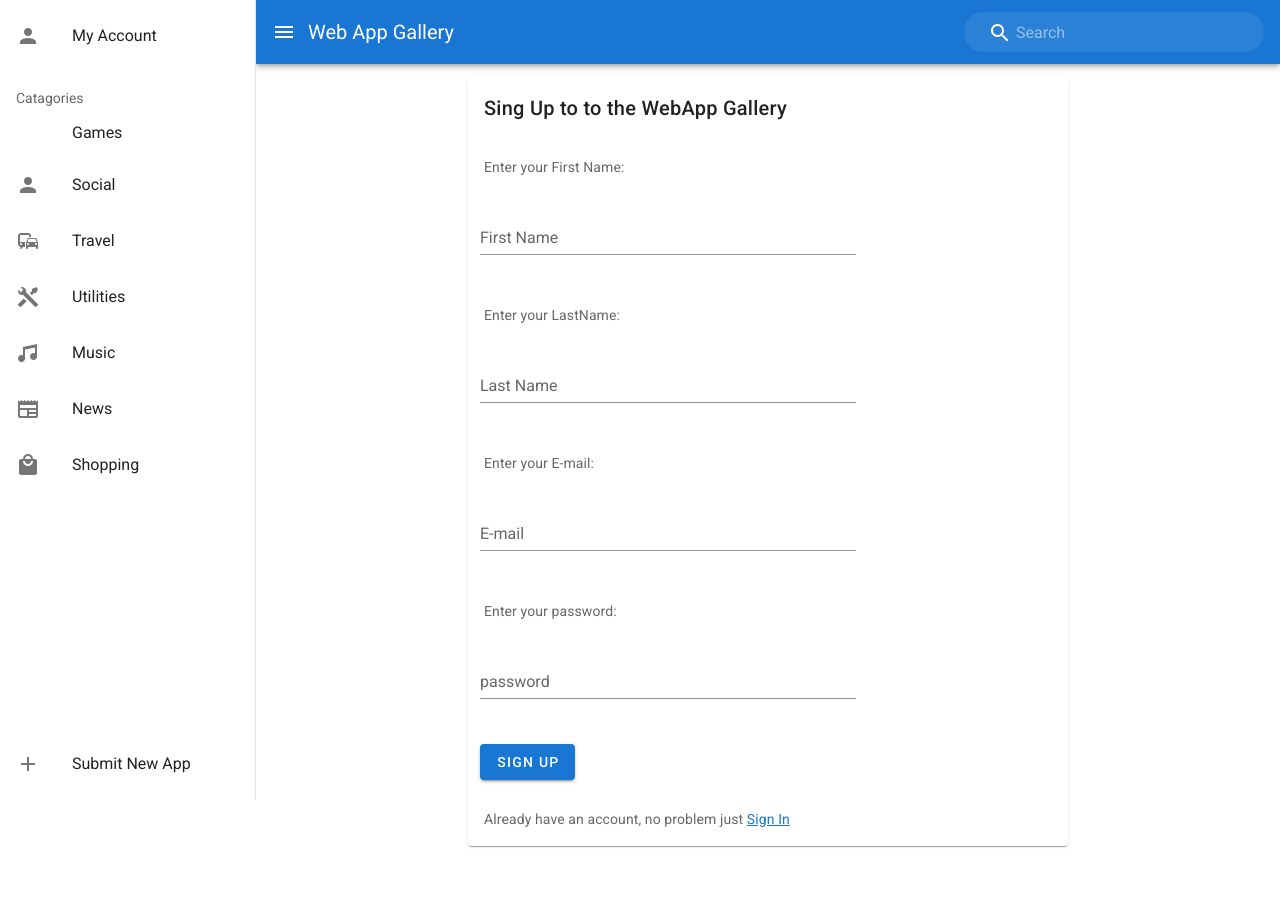
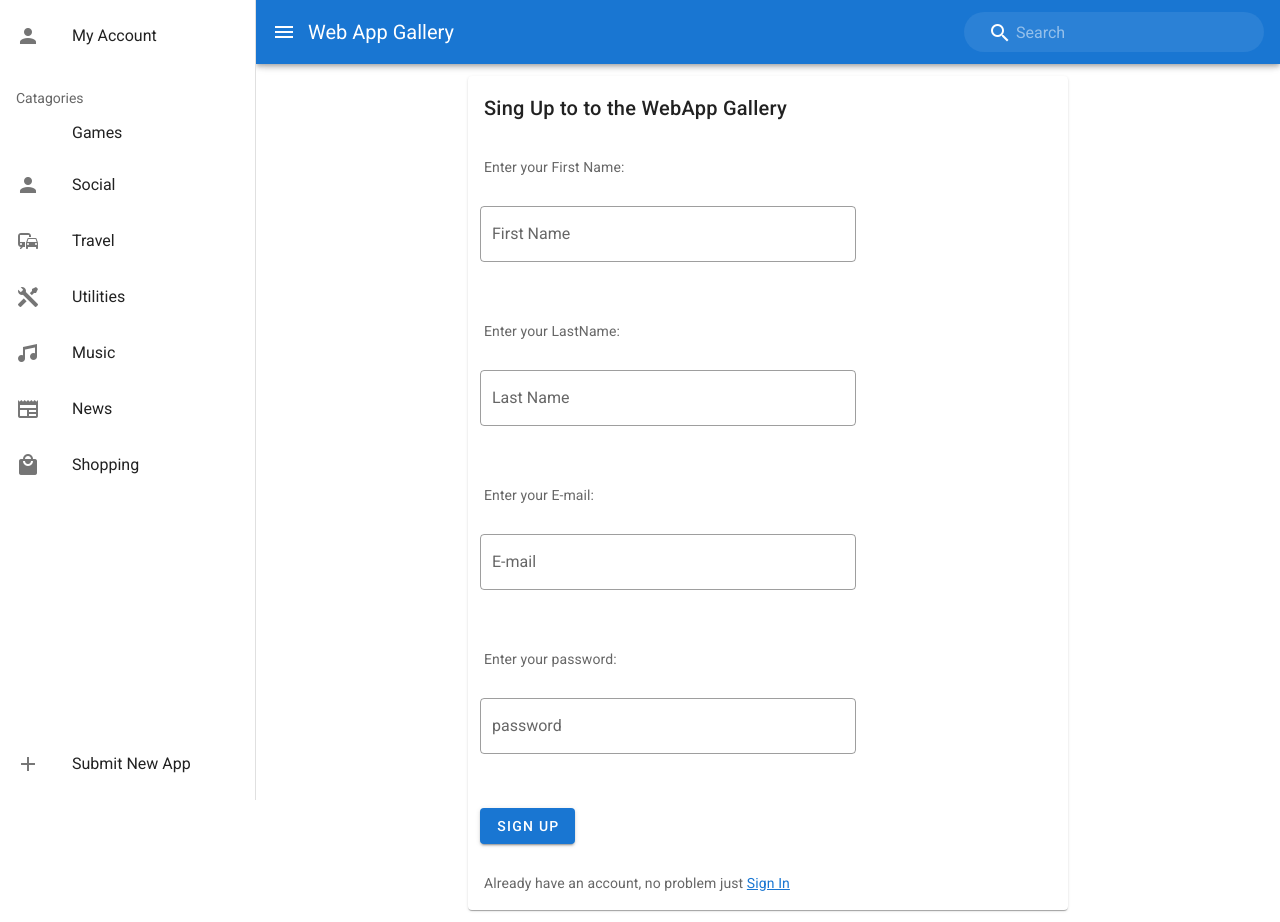
Before and after one commit to xchrisbailey/web_app_gallery, a Vue app in the folder packages/client/: page /signUp in a window 1280 px wide. Before the commit the page ends 858 px from the top, so only its background shows below. Built offline with nearby package versions, Linux system fonts and the light colour scheme.

Commit message:
refactor(Client): :recycle: outline and require text inputs

```diff
--- a/packages/client/src/components/SignIn.vue
+++ b/packages/client/src/components/SignIn.vue
@@ -12,7 +12,14 @@
         {{ "Enter your E-mail:" }}
       </v-card-subtitle>
       <v-col cols="12" sm="8">
-        <v-text-field v-model="email" label="E-mail" autocomplete="email" :rules="[rules.email, rules.required]">
+        <v-text-field
+          v-model="email"
+          label="E-mail"
+          autocomplete="email"
+          :rules="[rules.email, rules.required]"
+          outlined
+          required
+        >
         </v-text-field>
       </v-col>
       <v-card-subtitle>
@@ -25,6 +32,8 @@
           type="password"
           autocomplete="current-password"
           :rules="[rules.required]"
+          outlined
+          required
         >
         </v-text-field>
       </v-col>
--- a/packages/client/src/components/SignUp.vue
+++ b/packages/client/src/components/SignUp.vue
@@ -37,21 +37,42 @@
         {{ "Enter your First Name:" }}
       </v-card-subtitle>
       <v-col cols="12" sm="8">
-        <v-text-field v-model="firstName" label="First Name" :rules="[rules.required]" autocomplete="given-name">
+        <v-text-field
+          v-model="firstName"
+          label="First Name"
+          :rules="[rules.required]"
+          autocomplete="given-name"
+          outlined
+          required
+        >
         </v-text-field>
       </v-col>
       <v-card-subtitle>
         {{ "Enter your LastName:" }}
       </v-card-subtitle>
       <v-col cols="12" sm="8">
-        <v-text-field v-model="lastName" label="Last Name" :rules="[rules.required]" autocomplete="family-name">
+        <v-text-field
+          v-model="lastName"
+          label="Last Name"
+          :rules="[rules.required]"
+          autocomplete="family-name"
+          outlined
+          required
+        >
         </v-text-field>
       </v-col>
       <v-card-subtitle>
         {{ "Enter your E-mail:" }}
       </v-card-subtitle>
       <v-col cols="12" sm="8">
-        <v-text-field v-model="email" label="E-mail" :rules="[rules.email, rules.required]" autocomplete="email">
+        <v-text-field
+          v-model="email"
+          label="E-mail"
+          :rules="[rules.email, rules.required]"
+          autocomplete="email"
+          outlined
+          required
+        >
         </v-text-field>
       </v-col>
       <v-card-subtitle>
@@ -64,6 +85,8 @@
           type="password"
           :rules="[rules.password, rules.required]"
           autocomplete="new-password"
+          outlined
+          required
         >
         </v-text-field>
       </v-col>
--- a/packages/client/src/views/SubmitApp.vue
+++ b/packages/client/src/views/SubmitApp.vue
@@ -1,8 +1,15 @@
 <template>
   <v-form v-model="valid">
     <v-container>
-      <v-text-field type="url" v-model="url" :rules="urlRules" label="Webapp URL" required></v-text-field>
-      <v-select :items="categories" v-model="category" :rules="categoryRules" label="Category" required></v-select>
+      <v-text-field type="url" v-model="url" :rules="urlRules" label="Webapp URL" outlined required></v-text-field>
+      <v-select
+        :items="categories"
+        v-model="category"
+        :rules="categoryRules"
+        label="Category"
+        outlined
+        required
+      ></v-select>
       <v-btn :loading="loading" :disabled="!valid" color="primary" v-on:click="submit()">Submit App</v-btn>
       <v-alert class="mt-3" outlined type="error" text v-if="error"> {{ error }} </v-alert>
     </v-container>
```
